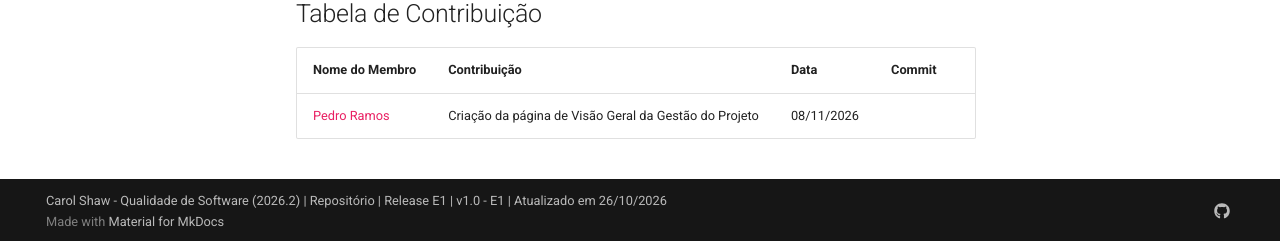
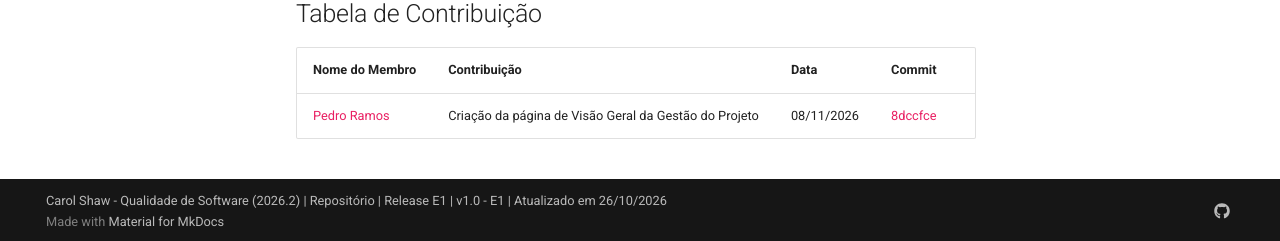
Before and after one commit to FCTE-Qualidade-de-Software-1/2026-2_T02_CAROL_SHAW, an MkDocs documentation site: the page built from docs/gestao/visao-geral.md, in a window 1280 px wide and 1334 px high. Shown: the part 1090-1331 px from the top of the window. Built offline with MkDocs 1.6.1 and Material for MkDocs 9.7.7, drawn with Linux system fonts in a browser that asks for light colours; comment, search, counter and statistics services are not loaded.

Commit message:
docs/Adição de commit na tabela de contribuição (#8)

```diff
--- a/docs/gestao/visao-geral.md
+++ b/docs/gestao/visao-geral.md
@@ -23,4 +23,4 @@ Para a organização do fluxo de trabalho, utilizamos o GitHub Projects em forma
 
 | Nome do Membro | Contribuição | Data | Commit |
 | :--- | :--- | :--- | :--- |
-| [Pedro Ramos](https://github.com/PedroRSR) | Criação da página de Visão Geral da Gestão do Projeto | 08/11/2026 | []() |
+| [Pedro Ramos](https://github.com/PedroRSR) | Criação da página de Visão Geral da Gestão do Projeto | 08/11/2026 | [8dccfce](https://github.com/FCTE-Qualidade-de-Software-1/2026-2_T02_CAROL_SHAW/commit/8dccfced583a70105ffb8a9a89e44cb7c1ff720b) |
```
